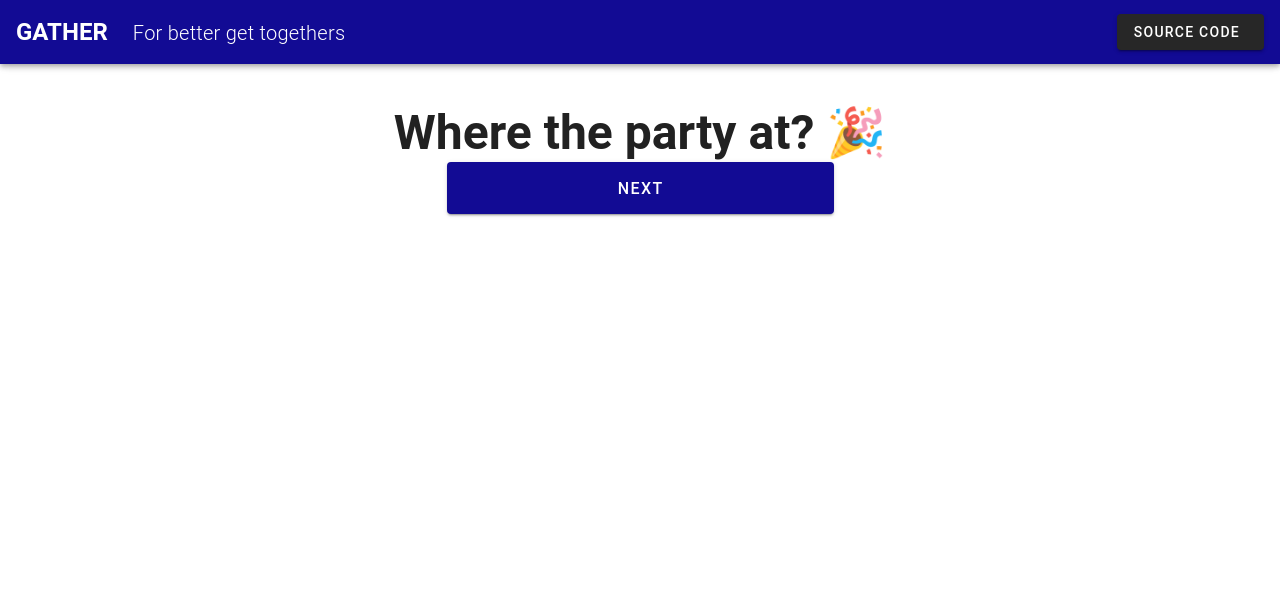
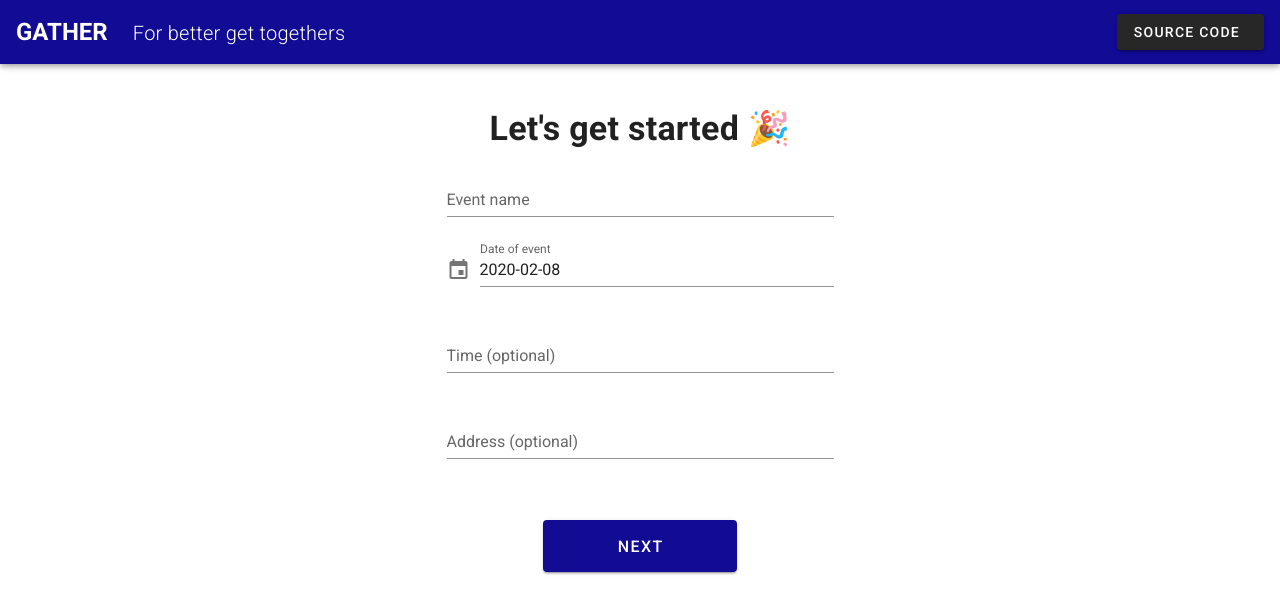
Before and after one commit to johannaloepke/gather, a Vue app: page / in a window 1280 px wide. Shown: the top 614 px of the page. Built offline with nearby package versions, Linux system fonts and the light colour scheme.

Commit message:
landing page / create an event ui

```diff
--- a/public/index.html
+++ b/public/index.html
@@ -6,7 +6,8 @@
     <meta name="viewport" content="width=device-width,initial-scale=1.0">
     <link rel="icon" href="favicon.ico">
     <title>Gather</title>
-    <link href="https://fonts.googleapis.com/css?family=Amatic+SC:400,700&display=swap" rel="stylesheet">
+    <link rel="stylesheet" href="https://fonts.googleapis.com/css?family=Roboto:300,400,500,700|Material+Icons">
+    <link rel="stylesheet" href="https://fonts.googleapis.com/css?family=Amatic+SC:400,700&display=swap">
     <link rel="stylesheet" href="https://fonts.googleapis.com/css?family=Open+Sans&display=swap">
     <link rel="stylesheet" href="https://cdn.jsdelivr.net/npm/@mdi/font@latest/css/materialdesignicons.min.css">
   </head>
--- a/src/views/LandingPage.vue
+++ b/src/views/LandingPage.vue
@@ -5,14 +5,58 @@
       wrap
     >
       <v-flex xs12>
-        <h1 class="display-2 font-weight-bold mt-3 pa-1 pt-5">
-          Where the party at? 🎉
+        <h1 class="display-1 font-weight-bold mt-3 pa-5">
+          Let's get started 🎉
         </h1>
+
+        <v-layout justify-center>
+          <v-flex lg4 md6 xs8>
+            <!-- Event Name -->
+            <v-text-field
+              label="Event name"
+            ></v-text-field>
+
+            <!-- Date Picker -->
+            <v-dialog
+              ref="dialog"
+              v-model="dateDialog"
+              :return-value.sync="date"
+              persistent
+              width="290px"
+            >
+              <template v-slot:activator="{ on }">
+                <v-text-field
+                  v-model="date"
+                  label="Date of event"
+                  prepend-icon="event"
+                  readonly
+                  v-on="on"
+                ></v-text-field>
+              </template>
+              <v-date-picker v-model="date" scrollable>
+                <v-spacer></v-spacer>
+                <v-btn text color="primary" @click="dateDialog = false">Cancel</v-btn>
+                <v-btn text color="primary" @click="$refs.dialog.save(date)">OK</v-btn>
+              </v-date-picker>
+            </v-dialog>
+
+            <!-- Time -->
+            <v-text-field
+              class="pt-7"
+              label="Time (optional)"
+            ></v-text-field>
+
+            <!-- Address -->
+            <v-text-field
+              class="pt-7"
+              label="Address (optional)"
+            ></v-text-field>
+          </v-flex>
+        </v-layout>
       </v-flex>
 
       <v-layout justify-center>
-        <v-flex xs10 md4>
-          <v-spacer></v-spacer>
+        <v-flex xs4 md2 class="pt-10">
           <v-btn
             :loading="loading"
             x-large
@@ -34,7 +78,9 @@ export default {
   components: {
   },
   data: () => ({
-    loading: false
+    loading: false,
+    dateDialog: false,
+    date: new Date().toISOString().substr(0, 10),
   }),
   created() {
   },
@@ -53,6 +99,6 @@ export default {
   font-size: 1.5em;
 }
 h1 {
-  font-family: 'Amatic SC';
+  font-family: 'Amatic SC', cursive;
 }
 </style>
```
Also changed, not shown: 1 other file (tests, documents, lock files or other folders).
